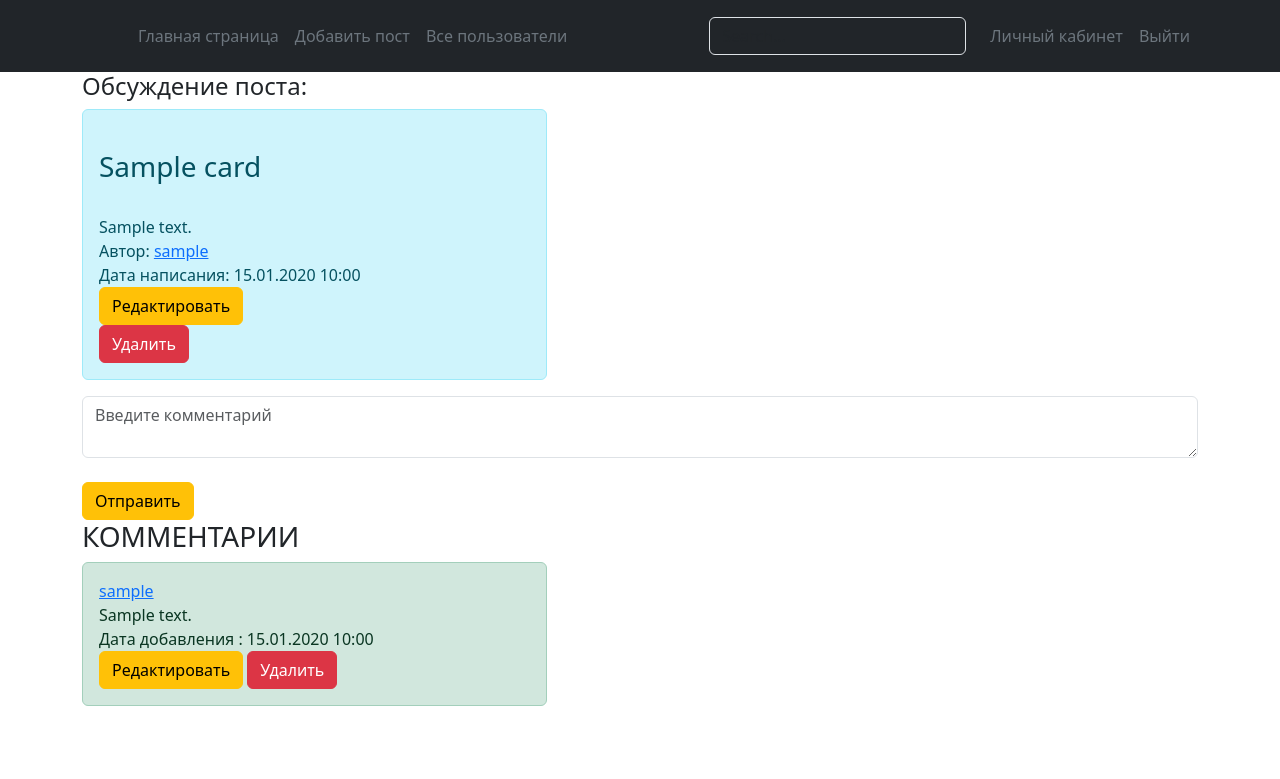
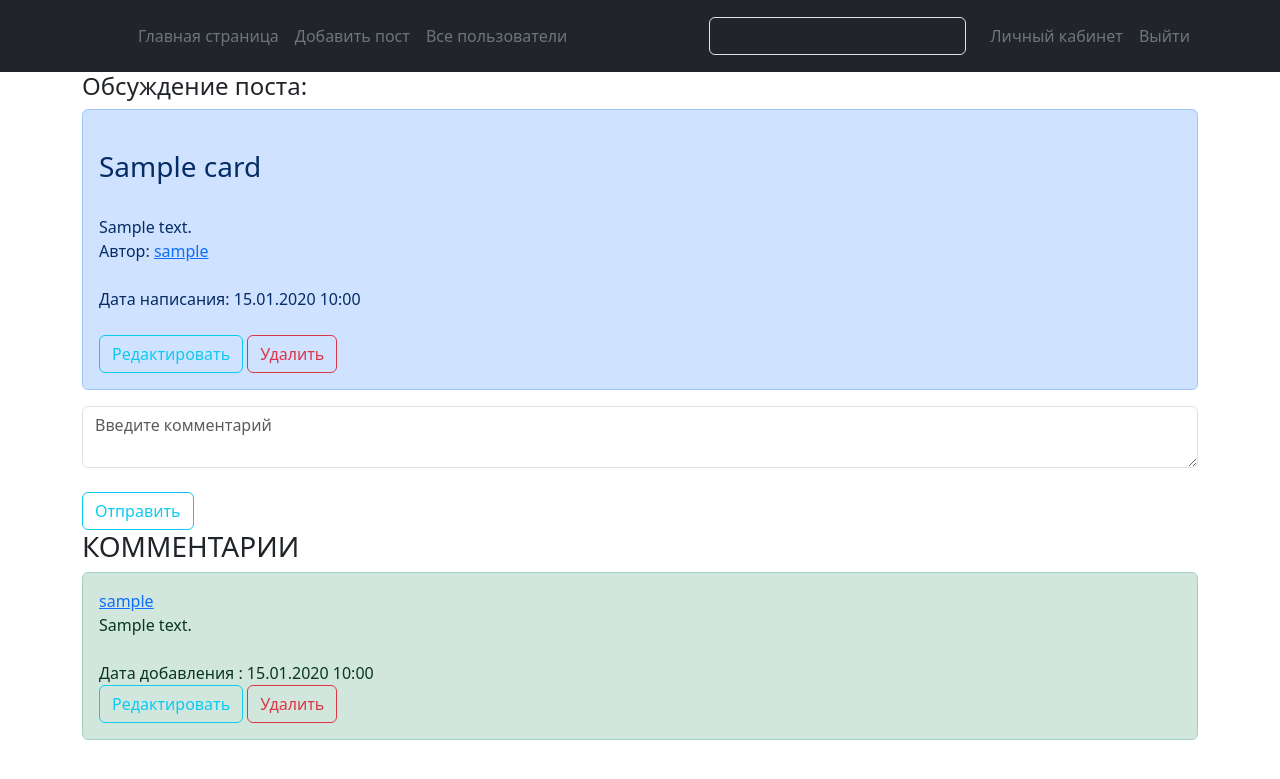
Before and after one commit to dem171/RepProject, a Flask app: page /discussion/1 in a window 1280 px wide. Shown: the top 779 px of the page. Run offline with Flask 3, Linux system fonts and the light colour scheme; a user stored in the database is signed in; tables that the repository leaves empty hold one stand-in row (values such as "Sample post").

Commit message:
Доработка Frontend части проекта

```diff
--- a/webapp/templates/add_cards.html
+++ b/webapp/templates/add_cards.html
@@ -6,14 +6,14 @@
 
 {% block add_cards %}
 <div class="container">
-<div class="mb-3">
+<div class="mb-3" coll-"5">
     <form action="" method="post">
    {{ form.hidden_tag() }}
   {{ form.name(class_="form-control") }}
 
 
             <br> {{ form.text(class_="form-control") }}
-            <br>{{ form.submit(class_="btn btn-warning", rows_="4") }}
+            <br>{{ form.submit(class_="btn btn-outline-info ", rows_="4") }}
             </form>
 
 
--- a/webapp/templates/base.html
+++ b/webapp/templates/base.html
@@ -42,7 +42,7 @@
     </div>
 
   </header>
-<body>
+<body >
 <div class="container">
 {% with messages = get_flashed_messages() %}
    {% if messages %}
--- a/webapp/templates/discussion.html
+++ b/webapp/templates/discussion.html
@@ -5,41 +5,43 @@
 {% endblock  %}
 {% block body %}
 <h4>Обсуждение поста: </h4>
-<div class="alert alert-dismissible alert-info col-5"
+<div class="alert alert-primary col-12"
                          role="alert"
                          id="alert">
     <br>
     <h3>{{ card_info.name }}</h3><br>
         {{ card_info.text }}<br>
     Автор: <a href="{{ url_for('acc_user', id=card_info.user.id) }}">{{ card_info.user.username }}<br></a>
-    Дата написания: {{  card_info.date_add_card.strftime('%d.%m.%Y %H:%M') }}
+  <br>   Дата написания: {{  card_info.date_add_card.strftime('%d.%m.%Y %H:%M') }}<br><br>
     {% if card_info.user.id == current_user.id %}
-    <a href="{{ url_for('upd_card', id=card_info.id) }}" class="btn btn-warning">Редактировать</a><br>
-    <form method="post" action="{{ url_for('del_card', id=card_info.id) }}">
-    <button type="submit" class="btn btn-danger">Удалить</button>
+  <form method="post" action="{{ url_for('del_card', id=card_info.id) }}">
+    <a href="{{ url_for('upd_card', id=card_info.id) }}" class="btn btn-outline-info">Редактировать</a>
+    <button type="submit" class="btn btn-outline-danger">Удалить</button>
     </form>
     {% endif %}
 </div>
+<div>
 <form action="{{url_for('discussion', id=card_info.id) }}" method="POST">
     {{ form.hidden_tag() }}
     {{ form.text_comment(class_="form-control") }}
-  <br>  {{ form.submit(class_="btn btn-warning") }}
+  <br>  {{ form.submit(class_="btn btn-outline-info") }}
 </form>
+</div>
 <h3>КОММЕНТАРИИ</h3>
 
 {% for el in card_info.card_comment  %}
-<div class="alert alert-dismissible alert-success col-5"
+<div class="alert alert-dismissible alert-success col-12"
                          role="alert"
                          id="alert">
     <a href="{{ url_for('acc_user', id=card_info.user.id) }}" >{{ el.user_com.username }}</a><br>
 
     {{ el.text_comment }}<br>
 
- Дата добавления : {{ el.date_comment.strftime('%d.%m.%Y %H:%M') }}
+ <br>Дата добавления : {{ el.date_comment.strftime('%d.%m.%Y %H:%M') }}
     {% if current_user.id == el.user_com.id %}
     <form method="post" action="{{ url_for('delete_comment', id=el.id) }}">
-    <a href="{{ url_for('update_comment', id=el.id) }}" methods="post" class="btn btn-warning">Редактировать</a>
-    <button  type="submit"   class="btn btn-danger">Удалить</button>
+    <a href="{{ url_for('update_comment', id=el.id) }}" methods="post" class="btn btn-outline-info">Редактировать</a>
+    <button  type="submit"   class="btn  btn-outline-danger">Удалить</button>
     {% else %}
     {% endif %}
 </div>
--- a/webapp/templates/index.html
+++ b/webapp/templates/index.html
@@ -10,7 +10,7 @@
 {% block add_cards %}
 {% endblock %}
 {% for el in   list_cards  %}
-<div class="alert alert-dismissible alert-info col-5"
+<div class="alert alert-primary col-12"
                          role="alert"
                          id="alert">
                         <strong> </strong>
```
Also changed, not shown: webapp/templates/login.html (+7 -6 lines), webapp/templates/personal_account.html (+3 -5 lines), webapp/templates/register.html (+5 -5 lines).
